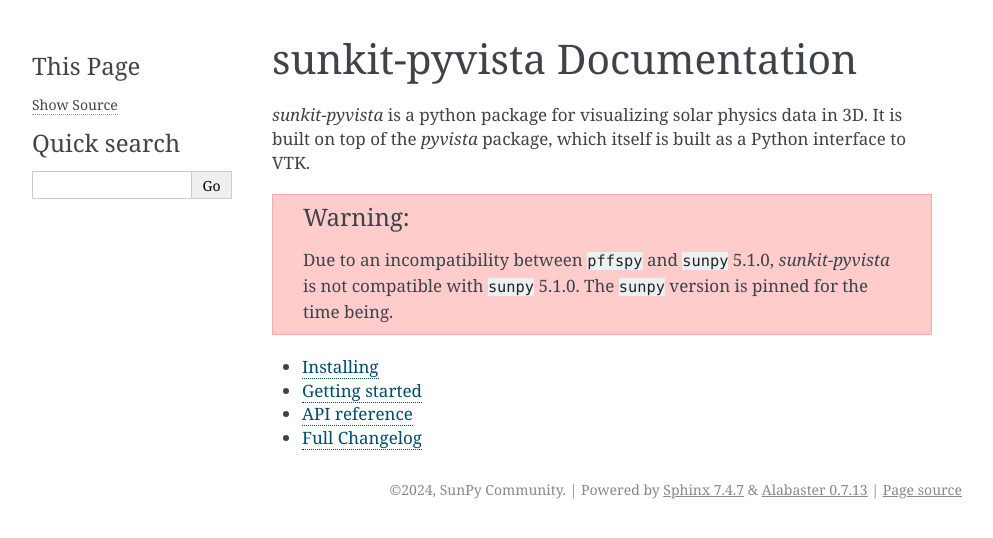
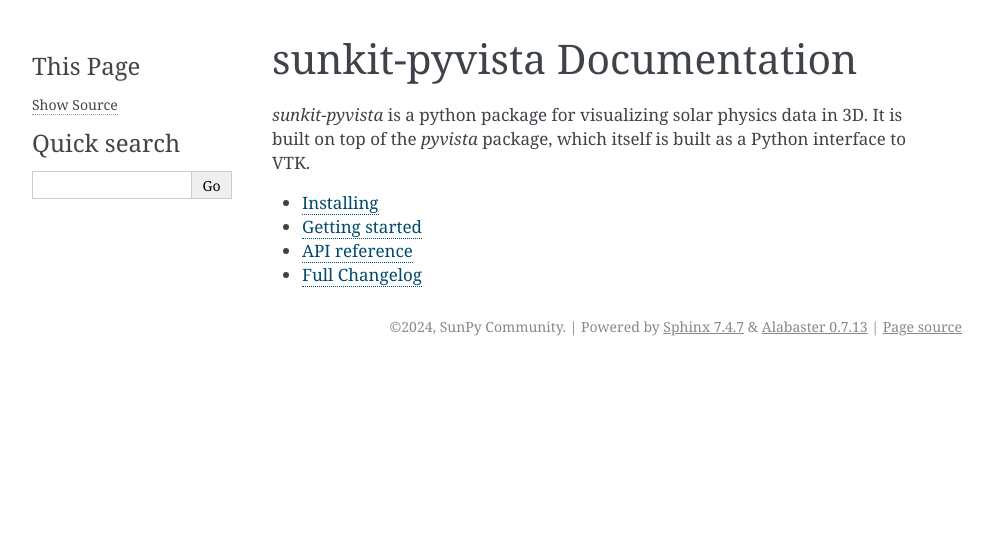
Before and after one commit to sunpy/sunkit-pyvista, a Sphinx documentation site: the page built from docs/index.rst, in a window 1280 px wide. Shown: the top 538 px of the page, without its empty margins (148-1141 px from the left). Built offline with Sphinx 7.4.7, drawn with Linux system fonts in a browser that asks for light colours; pages that are not in the unit, such as notebooks, are missing from menus; the version number could not be read and is left out.

Commit message:
No sunpy max version warning

```diff
--- a/docs/index.rst
+++ b/docs/index.rst
@@ -4,11 +4,6 @@
 
 `sunkit-pyvista` is a python package for visualizing solar physics data in 3D.
 It is built on top of the `pyvista` package, which itself is built as a Python interface to VTK.
-
-.. warning::
-
-   Due to an incompatibility between ``pffspy`` and ``sunpy`` 5.1.0, `sunkit-pyvista` is not compatible with ``sunpy`` 5.1.0.
-   The ``sunpy`` version is pinned for the time being.
 
 .. toctree::
    :maxdepth: 2
```
